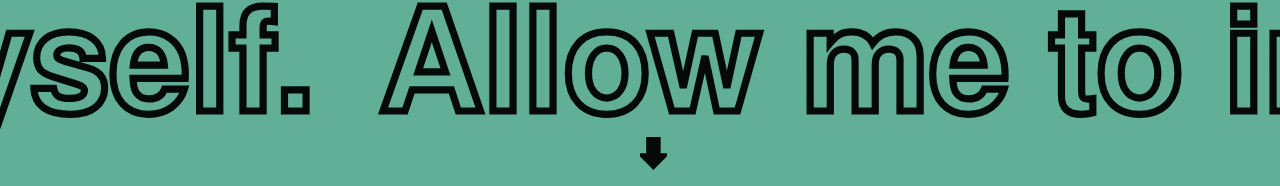
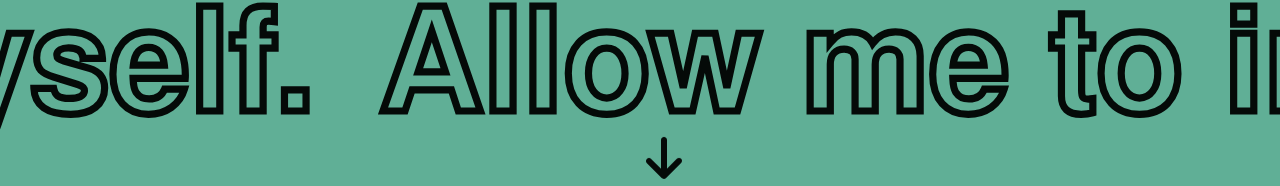
Before and after one commit to JurrevE/portfolio, a React (Vite) app: page / in a window 1280 px wide. Shown: the part 614-800 px from the top of the page. Built offline with nearby package versions, Linux system fonts and the light colour scheme.

Commit message:
changed scroller icon

```diff
--- a/src/Header.css
+++ b/src/Header.css
@@ -45,7 +45,7 @@
 
 /* Scroll indicator styles */
 .scroll-indicator {
-	font-size: 2rem;
+	font-size: 3rem;
 	animation: bounce 1s infinite;
 	position: absolute;
 	top: 80%;
--- a/src/assets/Header.jsx
+++ b/src/assets/Header.jsx
@@ -2,6 +2,7 @@ import React, { useState, useEffect } from "react";
 import Marquee from "react-fast-marquee";
 import "../App.css";
 import "../Header.css";
+import { FaArrowDown } from "react-icons/fa6";
 
 const Header = () => {
 	const [currentDate, setCurrentDate] = useState("");
@@ -75,7 +76,9 @@ const Header = () => {
 				>
 					<h1 className="h1marquee">Allow me to introduce myself.</h1>
 				</Marquee>
-				<div className="scroll-indicator">⬇</div>
+				<div className="scroll-indicator">
+					<FaArrowDown />
+				</div>
 			</div>
 		</header>
 	);
```
